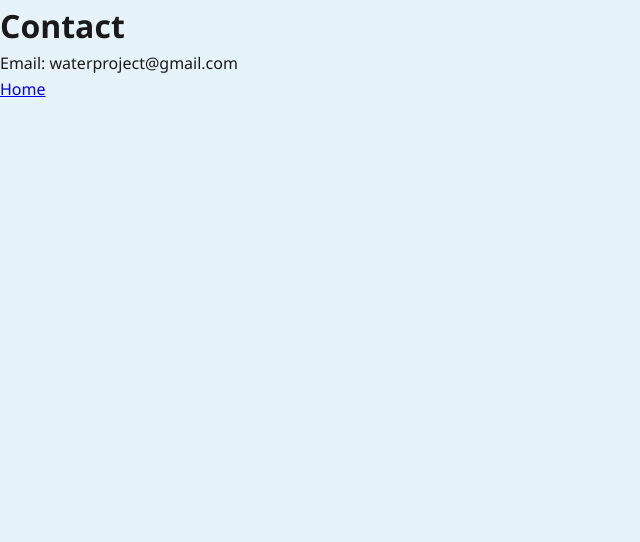
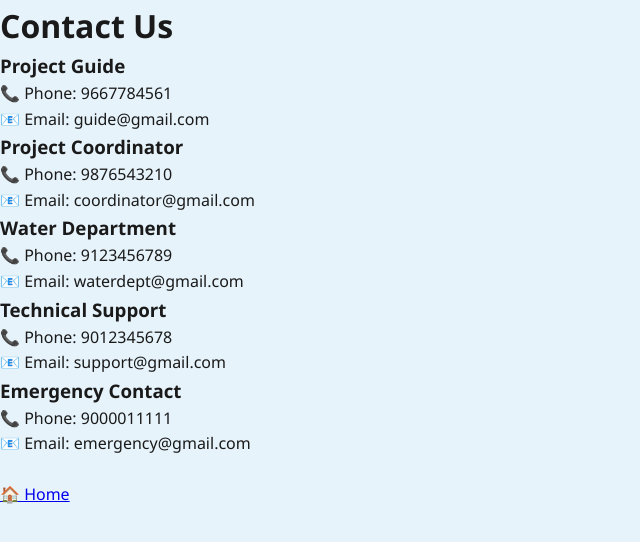
Before and after one commit to Rithika132/Forecasting-Future-Water-Requirements-and-Assessing-Storage-Capacities-in-Reservoirs, a website: page contact.html in a window 1280 px wide. Shown: the whole page, without its empty margins (0-640 px from the left). Drawn offline with Linux system fonts and the light colour scheme.

Commit message:
Update contact.html

```diff
--- a/contact.html
+++ b/contact.html
@@ -1,17 +1,46 @@
 <!DOCTYPE html>
 <html>
 <head>
-<title>Contact</title>
-<link rel="stylesheet" href="style.css">
+    <title>Contact</title>
+    <link rel="stylesheet" href="style.css">
 </head>
 
 <body>
 
-<h1>Contact</h1>
+    <h1>Contact Us</h1>
 
-<p>Email: waterproject@gmail.com</p>
+    <div class="contact-box">
+        <h3>Project Guide</h3>
+        <p>📞 Phone: 9667784561</p>
+        <p>📧 Email: guide@gmail.com</p>
+    </div>
 
-<a href="index.html">Home</a>
+    <div class="contact-box">
+        <h3>Project Coordinator</h3>
+        <p>📞 Phone: 9876543210</p>
+        <p>📧 Email: coordinator@gmail.com</p>
+    </div>
+
+    <div class="contact-box">
+        <h3>Water Department</h3>
+        <p>📞 Phone: 9123456789</p>
+        <p>📧 Email: waterdept@gmail.com</p>
+    </div>
+
+    <div class="contact-box">
+        <h3>Technical Support</h3>
+        <p>📞 Phone: 9012345678</p>
+        <p>📧 Email: support@gmail.com</p>
+    </div>
+
+    <div class="contact-box">
+        <h3>Emergency Contact</h3>
+        <p>📞 Phone: 9000011111</p>
+        <p>📧 Email: emergency@gmail.com</p>
+    </div>
+
+    <br>
+    <a href="index.html">🏠 Home</a>
 
 </body>
 </html>
```
